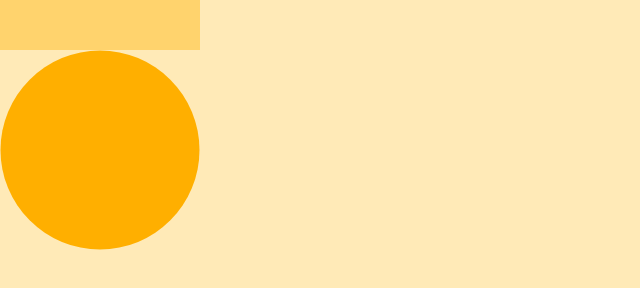
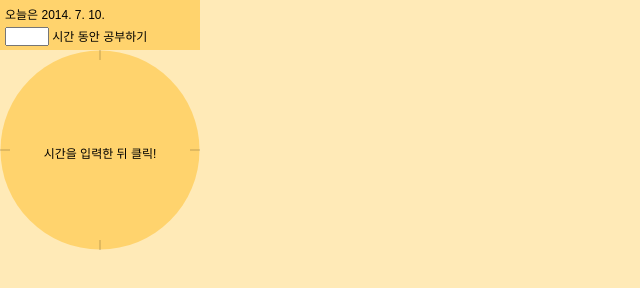
Before and after one commit to soundlake/DailyTotalTime, a website: page index.html in a window 1280 px wide. Shown: the whole page, without its empty margins (0-640 px from the left). Drawn offline with Linux system fonts and the light colour scheme.

Commit message:
1st ditribution

```diff
--- a/index.html
+++ b/index.html
@@ -8,8 +8,19 @@
 <body>
   <div id="conatiner">
     <header>
+      <p>
+        오늘은
+        <span id="today"></span>
+      </p>
+      <p>
+        <input type="number" id="total" />
+        시간 동안 공부하기
+      </p>
     </header>
     <canvas id="cvs" width="200" height="200"></canvas>
+    <div id="button">
+      <p id="notice">시간을 입력한 뒤 클릭!</p>
+    </div>
   </div>
   <script type="text/javascript" src="requestNextAnimationFrame.js"></script>
   <script type="text/javascript" src="script.js"></script>
--- a/package.json
+++ b/package.json
@@ -15,7 +15,6 @@
         "url": "https://github.com/soundlake/DailyTotalTime.git"
     }],
 
-    "single-instance": true,
     "no-edit-menu": true,
     "window": {
         "title": "Daily Total Time",
--- a/script.js
+++ b/script.js
@@ -1,71 +1,121 @@
+/*
+ * GUI
+ */
+var gui = {};
+gui.today = document.getElementById('today');
+gui.today.textContent = (new Date()).toLocaleDateString('ko-KR');
+gui.total = document.getElementById('total');
+gui.canvas = document.getElementById('cvs');
+gui.button = document.getElementById('button');
+gui.notice = document.getElementById('notice');
+
 /*
  * clock animation
  */
-function Stopwatch () {
-  this.canvas = document.getElementById('cvs');
-  this.canvas.addEventListener('click', this.toggle.bind(this));
-  this.context = this.canvas.getContext('2d');
+var stopwatch = {
+  context   : gui.canvas.getContext('2d'),
+  total     : 3600,    // 1 hour
+  partial   : 0,       // time passed
+  state     : 'ready',
+  init      : 0,       // beginning of current phase
+  now       : 0,       // current time
 
-  this.total = 3600;
-  this.partial = 0;
-  this.isActive = false;
-  this.init = 0;
-  this.now = 0;
-
-  this.x = this.canvas.width / 2;
-  this.y = this.canvas.height / 2;
-  this.radius = this.canvas.width / 4;
-
-  this.foreground_color = '#ffd36d';
-  this.background_color = '#ffaf00';
-
-  this.aBegin = Math.PI * -0.5;
-}
-Stopwatch.prototype = {
-  get ratio () { return this.partial / this.total; },
-  get aEnd () { return Math.PI * (2 * this.ratio - 0.5); }
-}
-Stopwatch.prototype.toggle = function () {
-  this.isActive = !this.isActive;
-  this.init = Date.now();
-}
-Stopwatch.prototype.update = function () {
+  x         : gui.canvas.width / 2,
+  y         : gui.canvas.height / 2,
+  r         : gui.canvas.width / 4,  // radius
+  fg_color  : '#ffaf00',
+  bg_color  : '#ffd36d',
+  init_angle: Math.PI * -0.5
+};
+update = function (sw) {
   var interval = 1000, // millisecond
       delta;
-  if (this.ratio < 1 && this.isActive) {
-    this.now = Date.now();
-    delta = this.now - this.init;
+  if (sw.partial < sw.total && sw.state == 'run') {
+    sw.now = Date.now();
+    delta = sw.now - sw.init;
     if (delta > interval) {
-      this.partial += delta / interval;
+      sw.partial += delta / interval;
       delta %= interval;
-      this.init = this.now - delta;
+      sw.init = sw.now - delta;
     }
+  } else if (sw.state == 'run') {
+    sw.state = 'stop';
+    alert('짝짝짝! 오늘의 할 일 끝!');
   }
-}
-Stopwatch.prototype.drawBack = function () {
-  this.context.beginPath();
-  this.context.arc(this.x, this.y, this.radius * 1.99, 0, Math.PI * 2);
-  this.context.fillStyle = this.background_color;
-  this.context.fill();
-}
-Stopwatch.prototype.drawWatch = function () {
-  this.context.beginPath();
-  this.context.arc(this.x, this.y, this.radius, this.aBegin, this.aEnd, false);
-  this.context.lineWidth = this.radius * 2;
-  this.context.strokeStyle = this.foreground_color;
-  this.context.stroke();
-}
-Stopwatch.prototype.draw = function () {
-  this.drawBack();
-  this.drawWatch();
-}
-Stopwatch.prototype.animate = function () {
-  this.context.clearRect(0, 0, this.canvas.width, this.canvas.height);
-  this.update();
-  this.draw();
+};
+drawBack = function (sw) {
+  sw.context.beginPath();
+  sw.context.arc(sw.x, sw.y, sw.r * 1.99, 0, Math.PI * 2);
+  sw.context.fillStyle = sw.bg_color;
+  sw.context.fill();
+};
+drawRuler = function (sw) {
+  var num = sw.total / (60 * 15), // every 15 minutes
+      i = 0,
+      theta,
+      x1, x2, y1, y2,
+      r1 = sw.r * 2,
+      r2 = r1 - 10;
 
-  window.requestNextAnimationFrame(this.animate.bind(this));
-}
+  sw.context.lineWidth = 0.25;
+  sw.context.strokeStyle = '#000';
+  for (; i < num; i++) {
+    theta = Math.PI * 2 * i / num;
+    x1 = r1 * Math.cos(theta) + sw.x;
+    y1 = r1 * Math.sin(theta) + sw.y;
+    x2 = r2 * Math.cos(theta) + sw.x;
+    y2 = r2 * Math.sin(theta) + sw.y;
+    sw.context.beginPath();
+    sw.context.lineTo(x1, y1);
+    sw.context.lineTo(x2, y2);
+    sw.context.stroke();
+    sw.context.closePath();
+  }
+};
+drawWatch = function (sw) {
+  var ratio = sw.partial / sw.total,
+      end_angle = Math.PI * (2 * ratio - 0.5);
+  sw.context.beginPath();
+  sw.context.arc(sw.x, sw.y, sw.r, sw.init_angle, end_angle, false);
+  sw.context.lineWidth = sw.r * 2;
+  sw.context.strokeStyle = sw.fg_color;
+  sw.context.stroke();
+  sw.context.closePath();
+};
+draw = function (sw) {
+  drawBack(sw);
+  drawRuler(sw);
+  drawWatch(sw);
+};
+animate = function () {
+  stopwatch.context.clearRect(0, 0, gui.canvas.width, gui.canvas.height);
+  update(stopwatch);
+  draw(stopwatch);
 
-var sw = new Stopwatch();
-sw.animate();
+  window.requestNextAnimationFrame(animate);
+};
+animate();
+
+/*
+ * event listener
+ */
+gui.button.addEventListener('click', function () {
+  stopwatch.init = Date.now();
+  switch (stopwatch.state) {
+    case 'ready':
+      if (!gui.total.value) gui.total.value = 1;
+      stopwatch.total *= gui.total.value;
+    case 'pause':
+      stopwatch.init = Date.now();
+      stopwatch.state = 'run';
+      gui.notice.textContent = '';
+      break;
+    case 'run':
+      stopwatch.state = 'pause';
+      gui.notice.textContent = '이어서 계속하려면 클릭!';
+      break;
+    default:
+      alert('오늘은 끝!');
+  }
+  console.log(stopwatch.state);
+});
--- a/style.css
+++ b/style.css
@@ -5,6 +5,8 @@
 
 body {
   background-color: #ffeab7;
+  font-family: sans-serif;
+  font-size: 12px;
 }
 
 header {
@@ -15,9 +17,27 @@ header {
   background-color: #ffd36d;
 }
 
-canvas {
+header > p {
+  margin: 5px;
+}
+
+input[type="number"] {
+  width: 40px;
+}
+
+canvas, #button {
   position: absolute;
   top: 50px; right: 0; left: 0;
   width: 200px;
   height: 200px;
 }
+
+#notice {
+  position: absolute;
+  top: 0; bottom: 0;
+  margin: auto 0;
+  height: 12px;
+  width: 200px;
+
+  text-align: center;
+}
```
